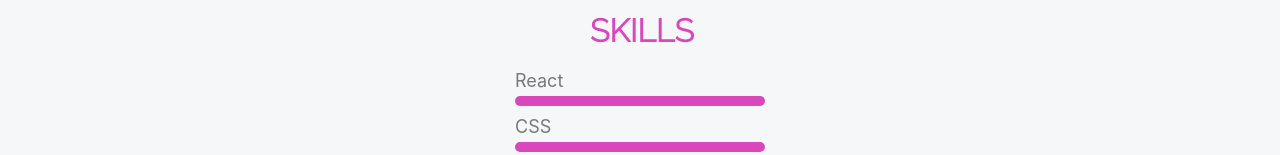
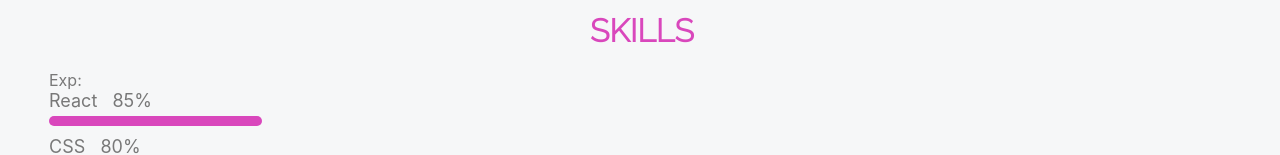
Before and after one commit to AyaBochman/AyaBochmanWebsite-2021, a Next.js app: page / in a window 1280 px wide. Shown: the part 652-807 px from the top of the page. Built offline with nearby package versions, Linux system fonts and the light colour scheme.

Commit message:
installed date-fns

```diff
--- a/components/Content.js
+++ b/components/Content.js
@@ -18,6 +18,6 @@
 display: flex;
 flex-direction: column;
 justify-content: center;
-padding: 15px 25px;
+padding: 15px 49px;
 color: var(--light-text);
 `;
--- a/components/Skills.js
+++ b/components/Skills.js
@@ -2,38 +2,54 @@
 import styled from 'styled-components';
 import Heading from './commons/Heading';
 import SkillBar from './commons/SkillBar';
+// import formatDistance from 'date-fns/formatDistance';
+// import formatDistanceStrict from 'date-fns/formatDistanceStrict';
+import formatDuration from 'date-fns/formatDuration'
+import { parseISO, formatDistanceToNow } from 'date-fns'
+import { formatDistance } from 'date-fns/esm'
 
 const skills = [
     {
         name: 'React',
-        // percent: '85'
+        percent: '85'
     },
     {
         name: 'CSS',
-        // percent: '80'
+        percent: '80'
     },
     {
         name: 'HTML',
-        // percent: '85'
+        percent: '85'
     },
     {
         name: 'Javascript',
-        // percent: '90'
+        percent: '90'
     },
     {
         name: 'Node.js',
-        // percent: '75'
+        percent: '75'
     },
     {
         name: 'MongoDB',
-        // percent: '70'
+        percent: '70'
     }
 ];
 
 const Skills = () => {
+
+    const calculateExp = () => {
+
+        // const diff = formatDistanceStrict(new Date(2019, 9, 1), new Date());
+        // let timestamp = ;
+        // const date = parseISO(timestamp)
+        const timePeriod = formatDistanceToNow(new Date(2019, 9, 1))
+        console.log('hi', timePeriod);
+    };
+
     return (
         <StyledSkills>
             <Heading text={'skills'} />
+            <span>Exp: {calculateExp()}</span>
             <div className={'skills-container'}>
                 {skills && skills.map((skill, i) => {
                     return <SkillBar key={i} skill={skill} />
@@ -53,6 +69,6 @@
 justify-content: center;
 .skills-container{
     width: 250px;
-    margin: 0 auto;
+    /* margin: 0 auto; */
 }
 `;
--- a/package.json
+++ b/package.json
@@ -8,6 +8,7 @@
     "start": "next start"
   },
   "dependencies": {
+    "date-fns": "^2.21.1",
     "next": "10.1.3",
     "react": "17.0.2",
     "react-dom": "17.0.2",
```
Also changed, not shown: 1 other file (tests, documents, lock files or other folders).
